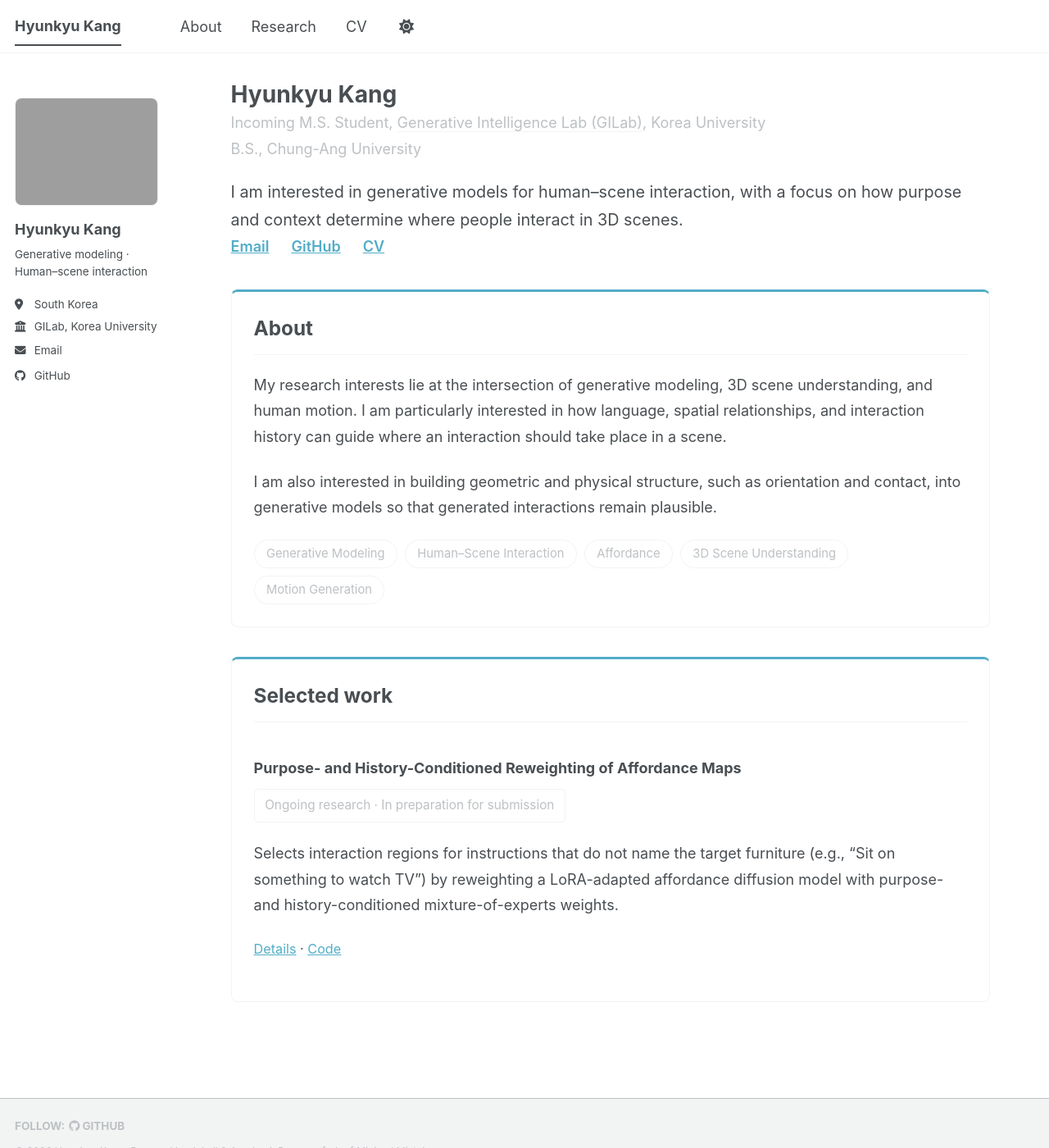
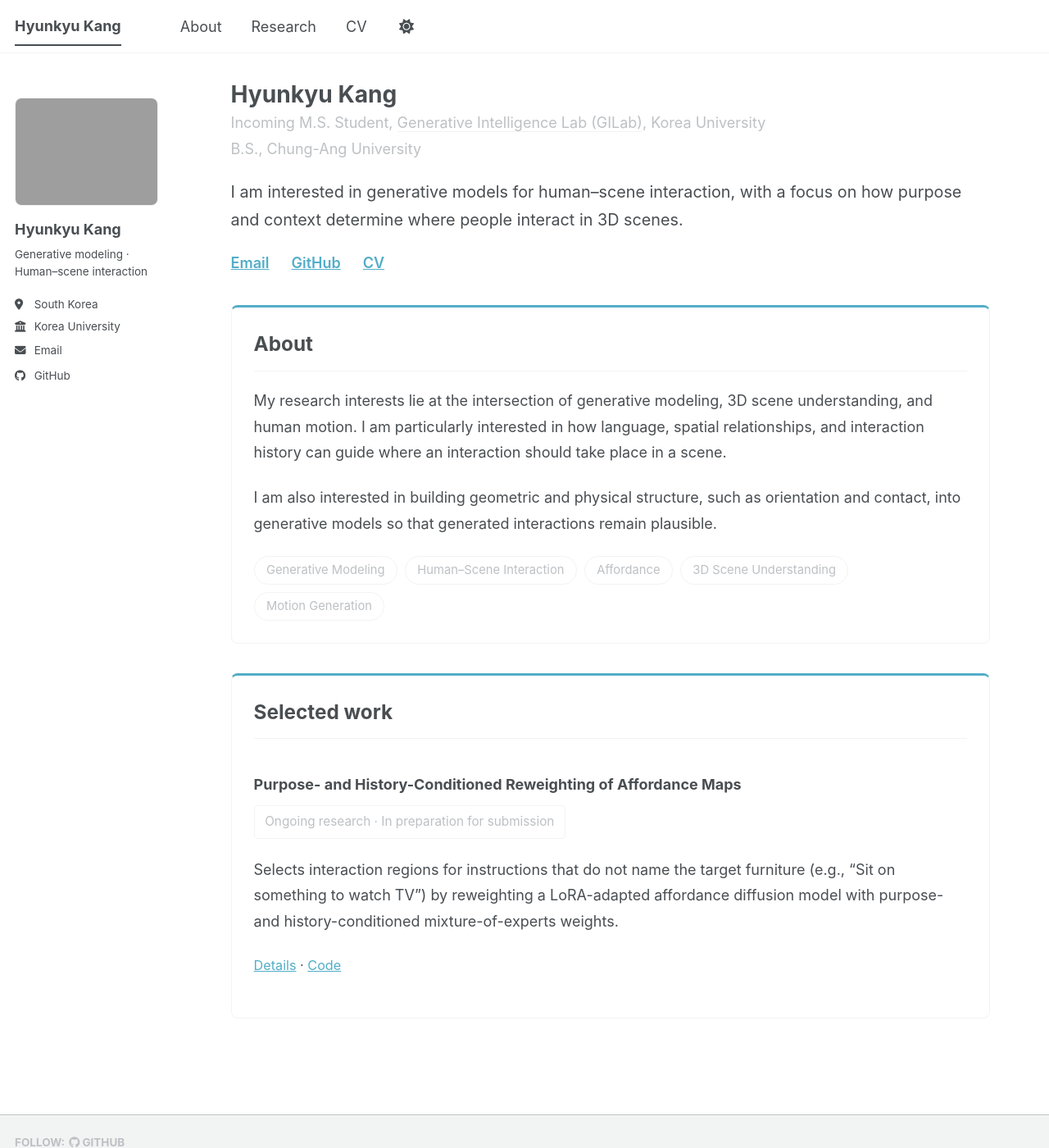
Before and after one commit to khk0606/khk0606.github.io, a Jekyll site: the page built from _pages/about.md, in a window 1280 px wide and 1400 px high. Shown: the whole window at 82% size. Built offline with Jekyll 4.4.1, drawn with Linux system fonts in a browser that asks for light colours; a style sheet for code colours, icons or effects is not loaded.

Commit message:
Shorten sidebar affiliation and space the home link row
Co-Authored-By: Claude Opus 5.5 <noreply@anthropic.com>
Claude-Session: https://claude.ai/code/session_01NNsqVHxAt4sJyQwSMotKyz

```diff
--- a/_config.yml
+++ b/_config.yml
@@ -13,7 +13,7 @@ author:
   avatar: hyunkyu-kang.jpg
   bio: "Generative modeling · Human–scene interaction"
   location: South Korea
-  employer: GILab, Korea University
+  employer: Korea University
   email: khk0606khk@gmail.com
   github: khk0606
 breadcrumbs: false
--- a/assets/css/personal.css
+++ b/assets/css/personal.css
@@ -62,7 +62,7 @@ body { margin-bottom: 0 !important; }
 .profile-role { margin: -.4rem 0 1.2rem; color: var(--global-text-color-light); }
 .profile-role p { margin: 0 0 .15rem; line-height: 1.6; }
 .profile-role a { color: inherit; text-decoration: none; border-bottom: 1px solid var(--global-border-color); }
-.page__content p.profile-lead { font-size: 1.1em; line-height: 1.7; margin-bottom: 0; }
+.page__content p.profile-lead { font-size: 1.1em; line-height: 1.7; margin-bottom: 1.1rem; }
 .topic-tags { display: flex; flex-wrap: wrap; gap: .5rem; list-style: none; margin: 1.2rem 0 0; padding: 0; }
 .page__content .topic-tags li {
   margin: 0;
```
